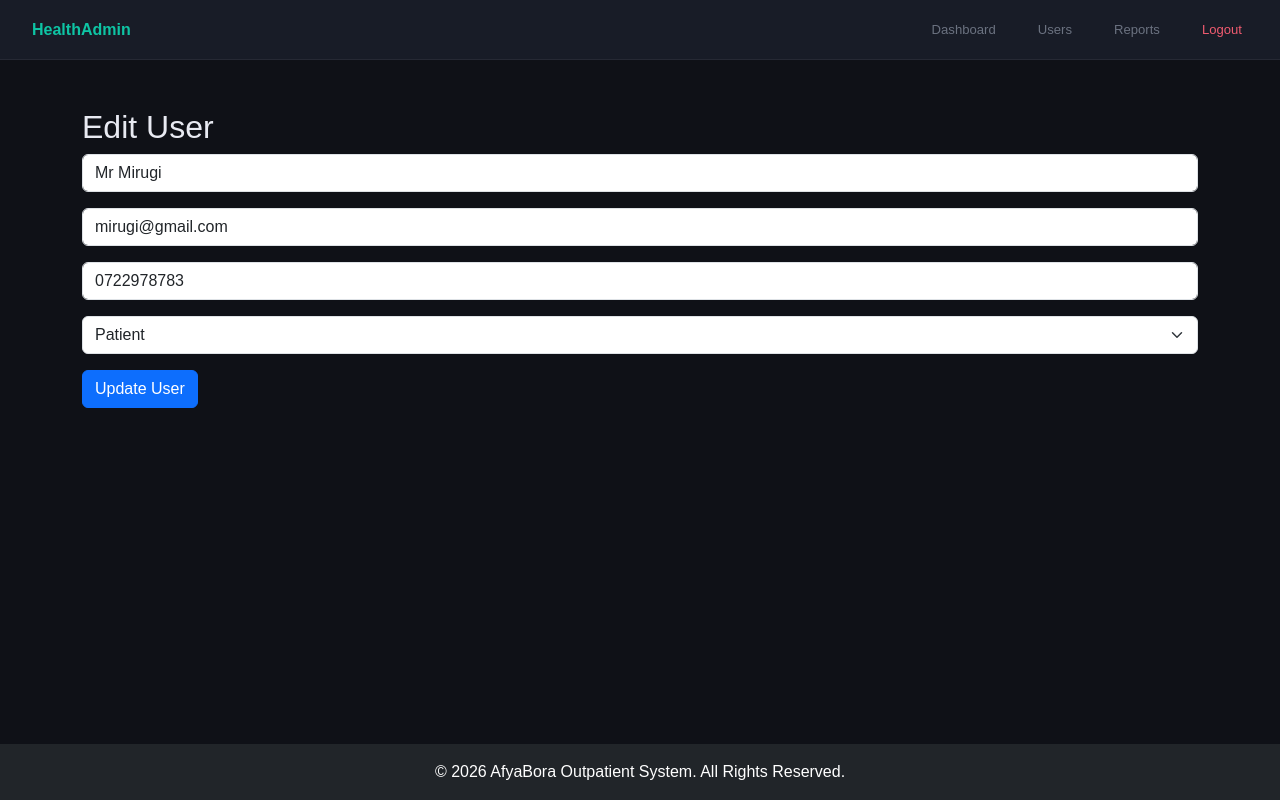
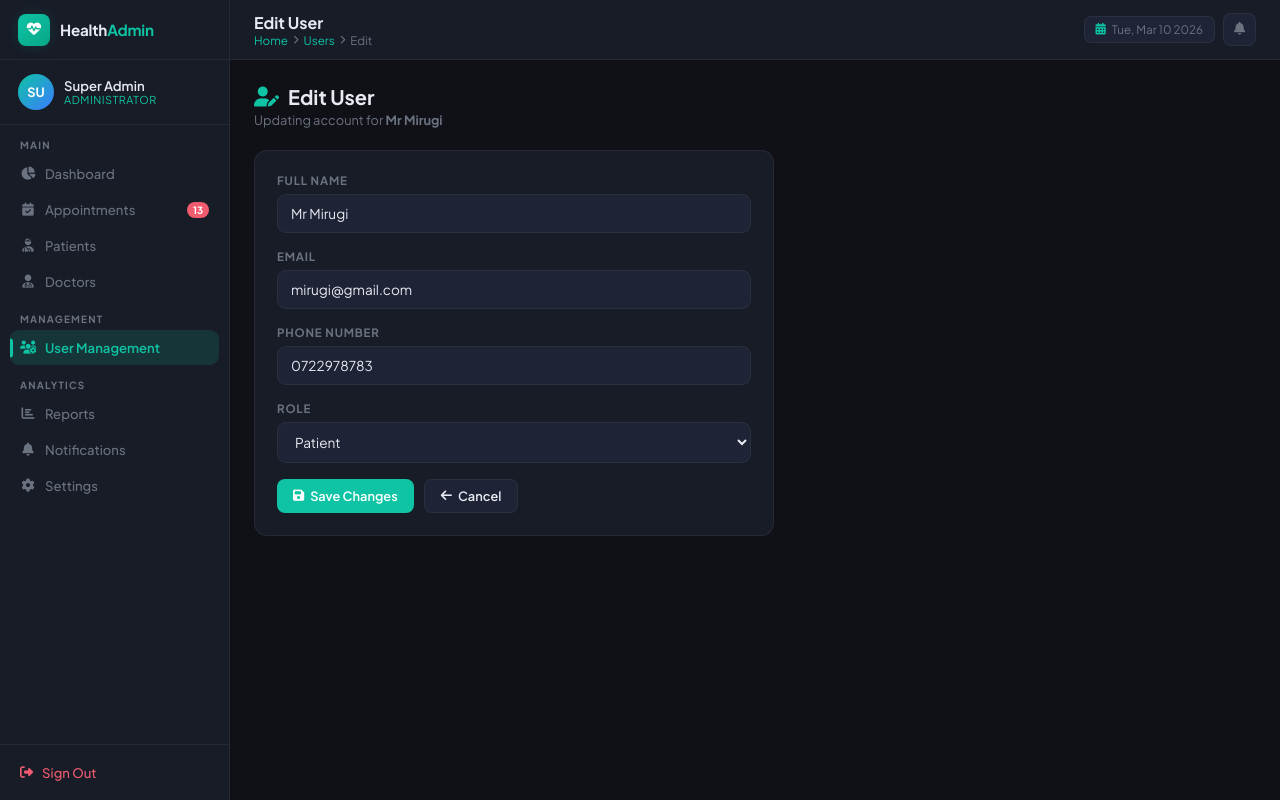
Before and after one commit to NziokiDennis/AfyaBora-Appointment-System, a PHP site: page /Appointment_system/admin/edit_user.php?id=17 in a window 1280 px wide. Run offline with PHP 8.4, Linux system fonts and the light colour scheme; a user stored in the database is signed in; data comes from the database, SQL or seed files in the repository; data that the repository does not hold is empty.

Commit message:
admin full overhaul

```diff
--- a/admin/edit_user.php
+++ b/admin/edit_user.php
@@ -1,62 +1,118 @@
 <?php
 require_once "admin_auth.php";
 require_once "../config/db.php";
+mysqli_report(MYSQLI_REPORT_OFF);
 
+$admin_name   = $_SESSION["full_name"] ?? "Admin";
+$current_page = 'users';
 
-$user_id = $_GET["id"];
-$success = $error = "";
+$user_id = (int)($_GET['id'] ?? 0);
+if (!$user_id) { header("Location: users.php"); exit; }
+
+$sc = $conn->query("SELECT COUNT(*) AS c FROM appointments WHERE status='scheduled'")->fetch_assoc();
+$scheduled_count = (int)$sc['c'];
 
 // Fetch user
 $stmt = $conn->prepare("SELECT * FROM users WHERE user_id = ?");
 $stmt->bind_param("i", $user_id);
 $stmt->execute();
 $user = $stmt->get_result()->fetch_assoc();
+if (!$user) { header("Location: users.php"); exit; }
 
-if ($_SERVER["REQUEST_METHOD"] == "POST") {
-  $full_name = $_POST["full_name"];
-  $email = $_POST["email"];
-  $phone = $_POST["phone_number"];
-  $role = $_POST["role"];
+$error = '';
 
-  $stmt = $conn->prepare("UPDATE users SET full_name = ?, email = ?, phone_number = ?, role = ? WHERE user_id = ?");
-  $stmt->bind_param("ssssi", $full_name, $email, $phone, $role, $user_id);
-  if ($stmt->execute()) {
-    $success = "User updated!";
+if ($_SERVER['REQUEST_METHOD'] === 'POST') {
+    $full_name = trim($_POST['full_name'] ?? '');
+    $email     = trim($_POST['email'] ?? '');
+    $phone     = trim($_POST['phone_number'] ?? '');
+    $role      = $_POST['role'] ?? 'patient';
+
+    if (!$full_name || !$email) {
+        $error = "Name and email are required.";
     } else {
-    $error = "Update failed: " . $stmt->error;
+        $upd = $conn->prepare("UPDATE users SET full_name=?, email=?, phone_number=?, role=? WHERE user_id=?");
+        $upd->bind_param("ssssi", $full_name, $email, $phone, $role, $user_id);
+        if ($upd->execute()) {
+            header("Location: users.php?success=updated");
+            exit;
+        } else {
+            $error = "Update failed: " . $upd->error;
+        }
     }
 }
 ?>
-
 <!DOCTYPE html>
-<html>
-<head><title>Edit User</title>
-<link rel="stylesheet" href="https://cdn.jsdelivr.net/npm/bootstrap@5.3.0/dist/css/bootstrap.min.css">
+<html lang="en">
+<head>
+<meta charset="UTF-8">
+<meta name="viewport" content="width=device-width, initial-scale=1.0">
+<title>Edit User — HealthAdmin</title>
 </head>
 <body>
+<?php include "sidebar.php"; ?>
 
-<?php include "navbar.php"; ?>
+<div class="main-wrap">
+  <header class="topbar">
+    <div>
+      <div class="topbar-title">Edit User</div>
+      <div class="topbar-crumb">
+        <a href="dashboard.php">Home</a>
+        <i class="fas fa-chevron-right" style="font-size:.55rem"></i>
+        <a href="users.php">Users</a>
+        <i class="fas fa-chevron-right" style="font-size:.55rem"></i>
+        Edit
+      </div>
+    </div>
+    <div class="topbar-right">
+      <div class="topbar-chip"><i class="fas fa-calendar-alt" style="color:var(--teal)"></i><?php echo date("D, M j Y"); ?></div>
+      <a href="notifications.php" class="topbar-icon-btn"><i class="fas fa-bell"></i><?php if($notif_count>0):?><span class="notif-dot"></span><?php endif;?></a>
+    </div>
+  </header>
 
-<div class="container mt-5">
-  <h2>Edit User</h2>
-  <?php if ($success) echo "<div class='alert alert-success'>$success</div>"; ?>
-  <?php if ($error) echo "<div class='alert alert-danger'>$error</div>"; ?>
+  <main class="page-content">
 
+    <div class="page-header">
+      <h2><i class="fas fa-user-pen"></i> Edit User</h2>
+      <p>Updating account for <strong><?= htmlspecialchars($user['full_name']) ?></strong></p>
+    </div>
+
+    <?php if ($error): ?>
+    <div class="ha-alert ha-alert-danger"><i class="fas fa-circle-xmark"></i> <?= htmlspecialchars($error) ?></div>
+    <?php endif; ?>
+
+    <div class="ha-card" style="max-width:520px">
       <form method="POST">
-    <div class="mb-3"><input type="text" name="full_name" class="form-control" value="<?= $user['full_name'] ?>" required></div>
-    <div class="mb-3"><input type="email" name="email" class="form-control" value="<?= $user['email'] ?>" required></div>
-    <div class="mb-3"><input type="text" name="phone_number" class="form-control" value="<?= $user['phone_number'] ?>"></div>
-    <div class="mb-3">
-      <select name="role" class="form-select">
-        <option value="admin" <?= $user['role']=='admin'?'selected':'' ?>>Admin</option>
-        <option value="doctor" <?= $user['role']=='doctor'?'selected':'' ?>>Doctor</option>
-        <option value="patient" <?= $user['role']=='patient'?'selected':'' ?>>Patient</option>
+        <div class="ha-form-group">
+          <label class="ha-label">Full Name</label>
+          <input type="text" name="full_name" class="ha-input"
+                 value="<?= htmlspecialchars($user['full_name']) ?>" required>
+        </div>
+        <div class="ha-form-group">
+          <label class="ha-label">Email</label>
+          <input type="email" name="email" class="ha-input"
+                 value="<?= htmlspecialchars($user['email']) ?>" required>
+        </div>
+        <div class="ha-form-group">
+          <label class="ha-label">Phone Number</label>
+          <input type="text" name="phone_number" class="ha-input"
+                 value="<?= htmlspecialchars($user['phone_number'] ?? '') ?>">
+        </div>
+        <div class="ha-form-group">
+          <label class="ha-label">Role</label>
+          <select name="role" class="ha-select">
+            <option value="admin"   <?= $user['role']==='admin'   ?'selected':'' ?>>Admin</option>
+            <option value="doctor"  <?= $user['role']==='doctor'  ?'selected':'' ?>>Doctor</option>
+            <option value="patient" <?= $user['role']==='patient' ?'selected':'' ?>>Patient</option>
           </select>
         </div>
-    <button type="submit" class="btn btn-primary">Update User</button>
+        <div style="display:flex;gap:10px;margin-top:8px">
+          <button type="submit" class="ha-btn ha-btn-primary"><i class="fas fa-save"></i> Save Changes</button>
+          <a href="users.php" class="ha-btn ha-btn-ghost"><i class="fas fa-arrow-left"></i> Cancel</a>
+        </div>
       </form>
     </div>
 
-<?php include "../partials/footer.php"; ?>
+  </main>
+</div>
 </body>
 </html>
--- a/admin/notifications.php
+++ b/admin/notifications.php
@@ -1,6 +1,7 @@
 <?php
 require_once "admin_auth.php";
 require_once "../config/db.php";
+mysqli_report(MYSQLI_REPORT_OFF);
 
 $admin_name   = $_SESSION["full_name"] ?? "Admin";
 $current_page = 'notifications';
--- a/admin/reports/report_cancellations.php
+++ b/admin/reports/report_cancellations.php
@@ -1,6 +1,7 @@
 <?php
 require_once "../admin_auth.php";
 require_once "../../config/db.php";
+mysqli_report(MYSQLI_REPORT_OFF);
 
 $admin_name   = $_SESSION["full_name"] ?? "Admin";
 $current_page = 'reports';
--- a/admin/reports/report_payments.php
+++ b/admin/reports/report_payments.php
@@ -1,6 +1,7 @@
 <?php
 require_once "../admin_auth.php";
 require_once "../../config/db.php";
+mysqli_report(MYSQLI_REPORT_OFF);
 
 $admin_name   = $_SESSION["full_name"] ?? "Admin";
 $current_page = 'reports';
--- a/admin/reports/reports_dashboard.php
+++ b/admin/reports/reports_dashboard.php
@@ -1,6 +1,7 @@
 <?php
 require_once "../admin_auth.php";
 require_once "../../config/db.php";
+mysqli_report(MYSQLI_REPORT_OFF);
 
 $admin_name   = $_SESSION["full_name"] ?? "Admin";
 $current_page = 'reports';
--- a/admin/settings.php
+++ b/admin/settings.php
@@ -1,6 +1,7 @@
 <?php
 require_once "admin_auth.php";
 require_once "../config/db.php";
+mysqli_report(MYSQLI_REPORT_OFF);
 
 $admin_name   = $_SESSION["full_name"] ?? "Admin";
 $current_page = 'settings';
--- a/config/db.php
+++ b/config/db.php
@@ -1,4 +1,5 @@
 <?php
+mysqli_report(MYSQLI_REPORT_OFF);
 // Database configuration
 $host = "localhost";
 $user = "root"; // Change if using a different user
```
Also changed, not shown: admin/appointments.php (+4 -4 lines), admin/doctors.php (+20 -31 lines), admin/patients.php (+11 -10 lines), admin/users.php (+18 -21 lines). Lines whose indentation alone changed are shown as unchanged.
